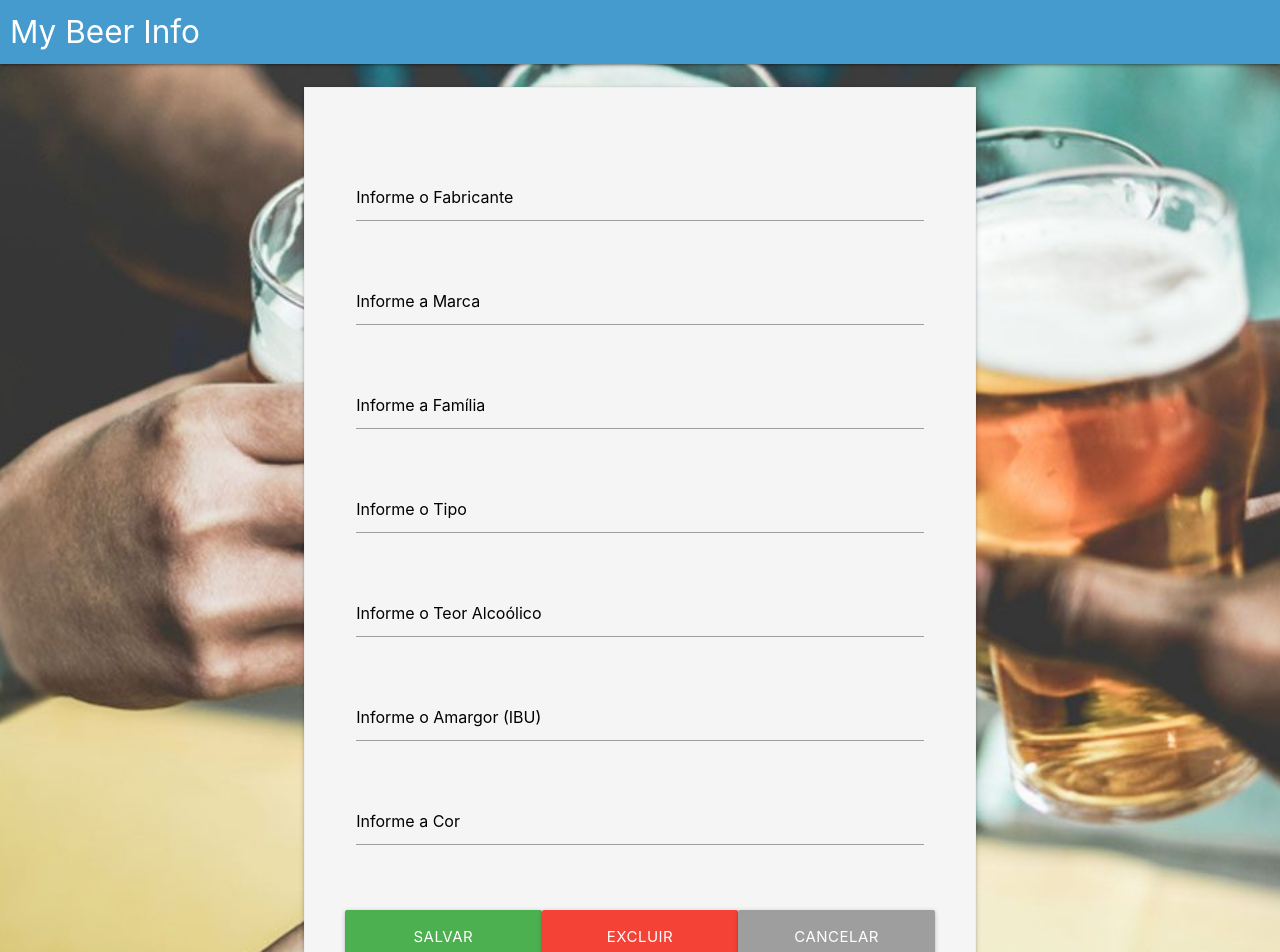
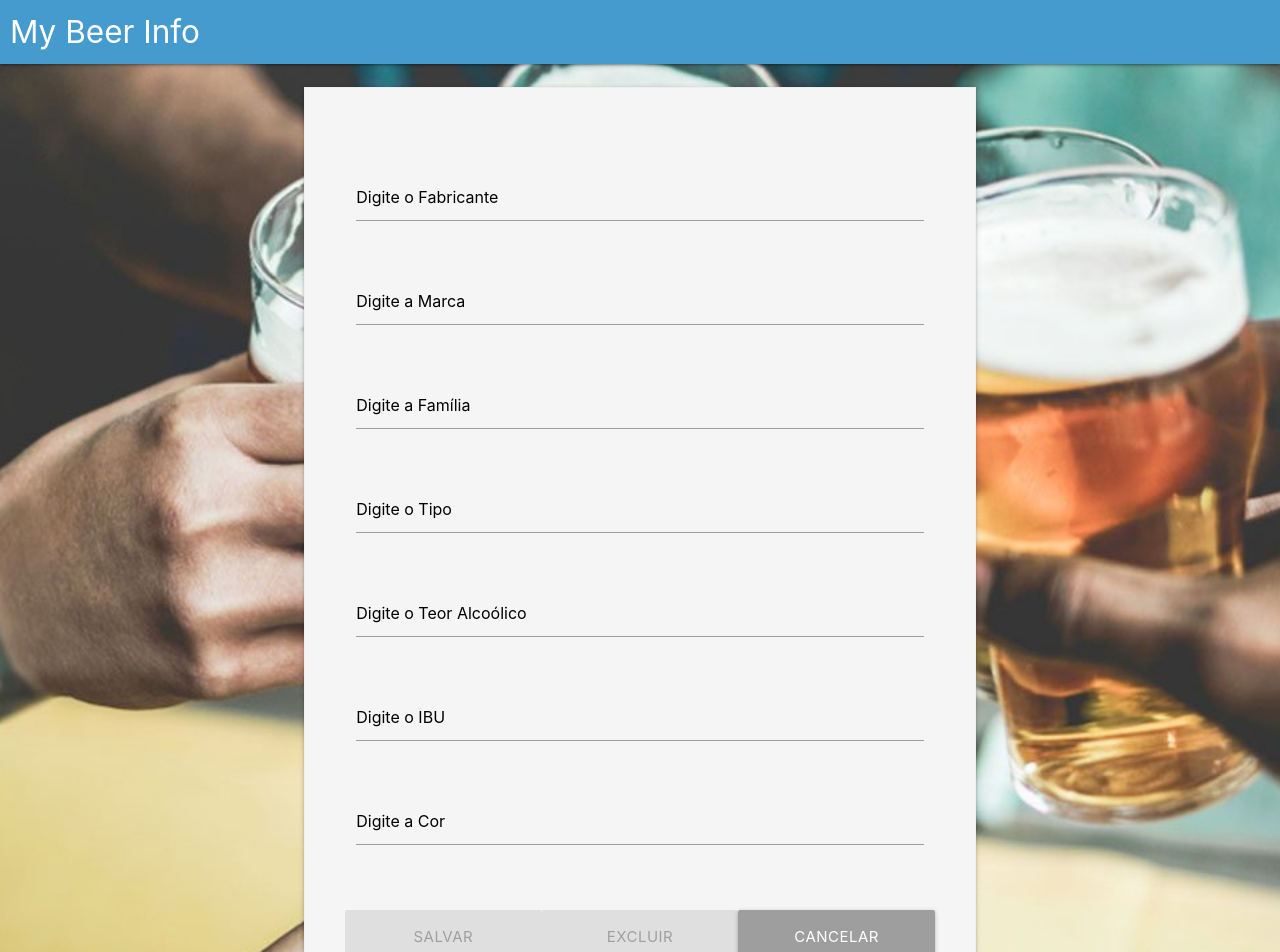
Before and after one commit to dannrock/my-beer-info, an Angular app: page /beerregister in a window 1280 px wide. Shown: the top 952 px of the page. Built offline with nearby package versions, Linux system fonts and the light colour scheme.

Commit message:
Finalização atividade 11
Finalização e entrega da atividade 11

```diff
--- a/src/app/components/beer-registration/beer-registration.component.html
+++ b/src/app/components/beer-registration/beer-registration.component.html
@@ -2,7 +2,7 @@
   <br />
   <div class="z-depth-1 grey lighten-4 row" style="display: inline-block; padding: 0px 40px 12px 40px; border: 1px solid #EEE;width: 75%;">
 
-    <form class="col s12" method="post">
+    <form #form="ngForm" (ngSubmit)="salvar()" class="col s12" method="post">
       <div class='row'>
         <div class='col s12'>
         </div>
@@ -10,59 +10,165 @@
 
       <div class='row'>
         <div class='input-field col s12'>
-          <input [(ngModel)]="beer.id" disabled hidden type='text' name='id' id='id'/>
+          <input [(ngModel)]="beer.id"
+            disabled
+            hidden
+            type='text'
+            name='id'
+            id='id'/>
+        </div>
+      </div>
+
+      <!--Começo campos visiveis-->
+      <div class='row'>
+        <div class='input-field col s12'>
+          <input
+              id='input-fabricante'
+              name='input-fabricante'
+              type='text'
+              class='validate'
+              [(ngModel)]="this.beer.fabricante"
+              pattern="^[a-zA-Z0-9_@#\\&\\$ ]{4,200}$"
+              #inputfabricante="ngModel"
+              placeholder="Digite o Fabricante"
+              required />
+        </div>
+        <div class="red-text" style="font-size: small;" [hidden]="inputfabricante.valid || inputfabricante.pristine">
+          O campo Fabricante não pode ser vazio!
         </div>
       </div>
 
       <div class='row'>
         <div class='input-field col s12'>
-          <input [(ngModel)]="beer.fabricante" class='validate' type='text' name='fabricante' id='fabricante' placeholder="Informe o Fabricante"/>
+          <input
+              id='input-marca'
+              name='input-marca'
+              type='text'
+              class='validate'
+              [(ngModel)]="this.beer.marca"
+              pattern="^[a-zA-Z0-9_@#\\&\\$ ]{4,200}$"
+              #inputmarca="ngModel"
+              placeholder="Digite a Marca"
+              required />
+        </div>
+        <div class="red-text" style="font-size: small;" [hidden]="inputmarca.valid || inputmarca.pristine">
+          O campo Marca não pode ser vazio!
         </div>
       </div>
 
       <div class='row'>
         <div class='input-field col s12'>
-          <input [(ngModel)]="beer.marca" class='validate' type='text' name='marca' id='marca' placeholder="Informe a Marca"/>
+          <input
+              id='input-familia'
+              name='input-familia'
+              type='text'
+              class='validate'
+              [(ngModel)]="this.beer.familia"
+              pattern="^[a-zA-Z0-9_@#\\&\\$ ]{4,200}$"
+              #inputfamilia="ngModel"
+              placeholder="Digite a Família"
+              required />
+        </div>
+        <div class="red-text" style="font-size: small;" [hidden]="inputfamilia.valid || inputfamilia.pristine">
+          O campo família não pode ser vazio!
         </div>
       </div>
 
       <div class='row'>
         <div class='input-field col s12'>
-          <input [(ngModel)]="beer.familia" class='validate' type='text' name='familia' id='familia' placeholder="Informe a Família"/>
+          <input
+              id='input-tipo'
+              name='input-tipo'
+              type='text'
+              class='validate'
+              [(ngModel)]="this.beer.tipo"
+              pattern="^[a-zA-Z0-9_@#\\&\\$ ]{4,200}$"
+              #inputtipo="ngModel"
+              placeholder="Digite o Tipo"
+              required />
+        </div>
+        <div class="red-text" style="font-size: small;" [hidden]="inputtipo.valid || inputtipo.pristine">
+          O campo Tipo não pode ser vazio!
         </div>
       </div>
 
       <div class='row'>
         <div class='input-field col s12'>
-          <input [(ngModel)]="beer.tipo" class='validate' type='text' name='tipo' id='tipo' placeholder="Informe o Tipo"/>
+          <input
+              id='input-teor'
+              name='input-teor'
+              type='number'
+              class='validate'
+              [(ngModel)]="this.beer.teor"
+              #inputteor="ngModel"
+              placeholder="Digite o Teor Alcoólico"
+              required />
+        </div>
+        <div class="red-text" style="font-size: small;" [hidden]="inputteor.valid || inputteor.pristine">
+          O campo Teor Alcoólico está inválido! (Apenas números)
         </div>
       </div>
 
       <div class='row'>
         <div class='input-field col s12'>
-          <input [(ngModel)]="beer.teor" class='validate' type='number' name='teor' id='teor' placeholder="Informe o Teor Alcoólico"/>
+          <input
+              id='input-ibu'
+              name='input-ibu'
+              type='number'
+              class='validate'
+              [(ngModel)]="this.beer.ibu"
+              #inputibu="ngModel"
+              placeholder="Digite o IBU"
+              required />
+        </div>
+        <div class="red-text" style="font-size: small;" [hidden]="inputibu.valid || inputibu.pristine">
+          O campo IBU está inválido! (Apenas números)
         </div>
       </div>
 
       <div class='row'>
         <div class='input-field col s12'>
-          <input [(ngModel)]="beer.ibu" class='validate' type='number' name='ibu' id='ibu' placeholder="Informe o Amargor (IBU)"/>
+          <input
+              id='input-cor'
+              name='input-cor'
+              type='text'
+              class='validate'
+              [(ngModel)]="this.beer.cor"
+              pattern="^[a-zA-Z0-9_@#\\&\\$ ]{4,200}$"
+              #inputcor="ngModel"
+              placeholder="Digite a Cor"
+              required />
+        </div>
+        <div class="red-text" style="font-size: small;" [hidden]="inputcor.valid || inputcor.pristine">
+          O campo Cor não pode ser vazio!
         </div>
       </div>
-
-      <div class='row'>
-        <div class='input-field col s12'>
-          <input [(ngModel)]="beer.cor" class='validate' type='text' name='cor' id='cor' placeholder="Informe a Cor"/>
-        </div>
-      </div>
+      <!--Fim campos visiveis-->
 
       <br />
         <div class='row'>
-          <button (click)="salvar()" type='submit' name='btn_salvar' class='col s4 btn btn-large waves-effect green'>Salvar</button>
+          <button
+            type='submit'
+            name='btn-salvar'
+            class='col s4 btn btn-large waves-effect green'
+            [disabled]="!form.valid" >
+            Salvar
+          </button>
 
-          <button type='submit' name='btn_excluir' class='col s4 btn btn-large waves-effect red'>Excluir</button>
+          <button (click)="excluir()"
+            type='button'
+            name='btn-excluir'
+            class='col s4 btn btn-large waves-effect red'
+            [disabled]="!form.valid" >
+            Excluir
+          </button>
 
-          <button type='submit' name='btn_cancelar' class='col s4 btn btn-large waves-effect grey'>Cancelar</button>
+          <button (click)="cancelar()"
+            type='button'
+            name='btn-cancelar'
+            class='col s4 btn btn-large waves-effect grey'>
+            Cancelar
+          </button>
         </div>
     </form>
   </div>
--- a/src/app/components/forgot/forgot.component.ts
+++ b/src/app/components/forgot/forgot.component.ts
@@ -1,5 +1,6 @@
-import { Component, OnInit, ViewEncapsulation } from '@angular/core';
-import { ActivatedRoute, Router } from '@angular/router';
+import { Component, OnInit, ViewChild, ViewEncapsulation } from '@angular/core';
+import { NgForm } from '@angular/forms';
+import { Router } from '@angular/router';
 
 @Component({
   selector: 'app-forgot',
@@ -8,16 +9,22 @@ import { ActivatedRoute, Router } from '@angular/router';
   encapsulation: ViewEncapsulation.None
 })
 export class ForgotComponent implements OnInit {
+  @ViewChild('form') form!: NgForm;
+
+  email!: any;
 
   constructor(
-    private route: ActivatedRoute,
     private router: Router
   ) { }
 
   ngOnInit(): void {
+    this.email = '';
   }
 
   recuperarSenha() {
+    alert('Enviamos um e-mail com o link para recuperação da senha!')
+    this.form.reset();
+    this.email = '';
     this.router.navigate(['/']);
   }
 
--- a/src/app/components/login/login.component.ts
+++ b/src/app/components/login/login.component.ts
@@ -1,5 +1,6 @@
 import { LoginService } from './../../services/login.service';
-import { Component, OnInit, ViewEncapsulation } from '@angular/core';
+import { Component, OnInit, ViewChild, ViewEncapsulation } from '@angular/core';
+import { NgForm } from '@angular/forms';
 
 @Component({
   selector: 'app-login',
@@ -8,17 +9,22 @@ import { Component, OnInit, ViewEncapsulation } from '@angular/core';
   encapsulation: ViewEncapsulation.None
 })
 export class LoginComponent implements OnInit {
-  email!: string;
-  senha!: string;
+  @ViewChild('form') form!: NgForm;
+
+  email!: any;
+  senha!: any;
 
   constructor(
     private loginService: LoginService
   ) { }
 
   ngOnInit(): void {
+    this.email = '';
+    this.senha = '';
   }
 
-  validarLogin() {
+  efetuarLogin() {
     this.loginService.fazerLogin(this.email, this.senha)
+    this.form.reset();
   }
 }
--- a/src/app/components/registration/registration.component.ts
+++ b/src/app/components/registration/registration.component.ts
@@ -1,6 +1,7 @@
 import { LoginService } from 'src/app/services/login.service';
-import { Component, OnInit, ViewEncapsulation } from '@angular/core';
+import { Component, OnInit, ViewChild, ViewEncapsulation } from '@angular/core';
 import { ActivatedRoute, Router } from '@angular/router';
+import { NgForm } from '@angular/forms';
 
 @Component({
   selector: 'app-registration',
@@ -9,12 +10,16 @@ import { ActivatedRoute, Router } from '@angular/router';
   encapsulation: ViewEncapsulation.None
 })
 export class RegistrationComponent implements OnInit {
+  @ViewChild('form') form!: NgForm;
+
   user = {
     nomeCompleto: null,
     email: null,
     senha: null,
     isLoggedIn: false
   }
+
+  confirmarSenha!: any;
 
   constructor(
     private route: ActivatedRoute,
@@ -23,6 +28,7 @@ export class RegistrationComponent implements OnInit {
   ) { }
 
   ngOnInit(): void {
+    this.confirmarSenha = '';
   }
 
   cadastrarUsuario() {
--- a/src/app/services/beer.service.ts
+++ b/src/app/services/beer.service.ts
@@ -1,11 +1,13 @@
 import { Injectable } from '@angular/core';
+import { Router } from '@angular/router';
 
 @Injectable({
   providedIn: 'root'
 })
 export class BeerService {
 
-  constructor() { }
+  constructor(
+    private router: Router) { }
 
   getListaCervejas() {
     let beers = JSON.parse(localStorage.getItem('beers') as string);
@@ -35,4 +37,16 @@ export class BeerService {
 
     return beers.length;
   }
+
+  excluirCerveja(id: number) {
+    let beers = this.getListaCervejas();
+
+    let beerIndex = beers.findIndex((beer: any) => beer.id === id);
+
+    beers.splice(beerIndex, 1);
+
+    localStorage.setItem('beers', JSON.stringify(beers));
+
+    this.router.navigate(['/beerlist']);
+  }
 }
--- a/src/app/services/login.service.ts
+++ b/src/app/services/login.service.ts
@@ -25,10 +25,6 @@ export class LoginService {
     }
   }
 
-  recuperarSenha(email: string) {
-
-  }
-
   getListaUsuarios() {
     let usuarios = JSON.parse(localStorage.getItem('usuarios') as string);
 
@@ -54,7 +50,7 @@ export class LoginService {
       user.email === email &&
       user.senha === senha);
 
-    if(userIndex != null) {
+    if(userIndex !== -1) {
       usuarios[userIndex].isLoggedIn = true;
       localStorage.setItem('usuarios', JSON.stringify(usuarios));
       this.isLogged.next(true);
@@ -69,7 +65,7 @@ export class LoginService {
     let userIndex = usuarios.findIndex((user: any) =>
       user.isLoggedIn === true);
 
-    if(userIndex != null) {
+    if(userIndex !== -1) {
       usuarios[userIndex].isLoggedIn = false;
       localStorage.setItem('usuarios', JSON.stringify(usuarios));
       this.isLogged.next(false);
```
Also changed, not shown: src/app/components/beer-registration/beer-registration.component.ts (+20 -2 lines), src/app/components/forgot/forgot.component.html (+22 -4 lines), src/app/components/login/login.component.html (+36 -4 lines), src/app/components/registration/registration.component.html (+64 -7 lines).
